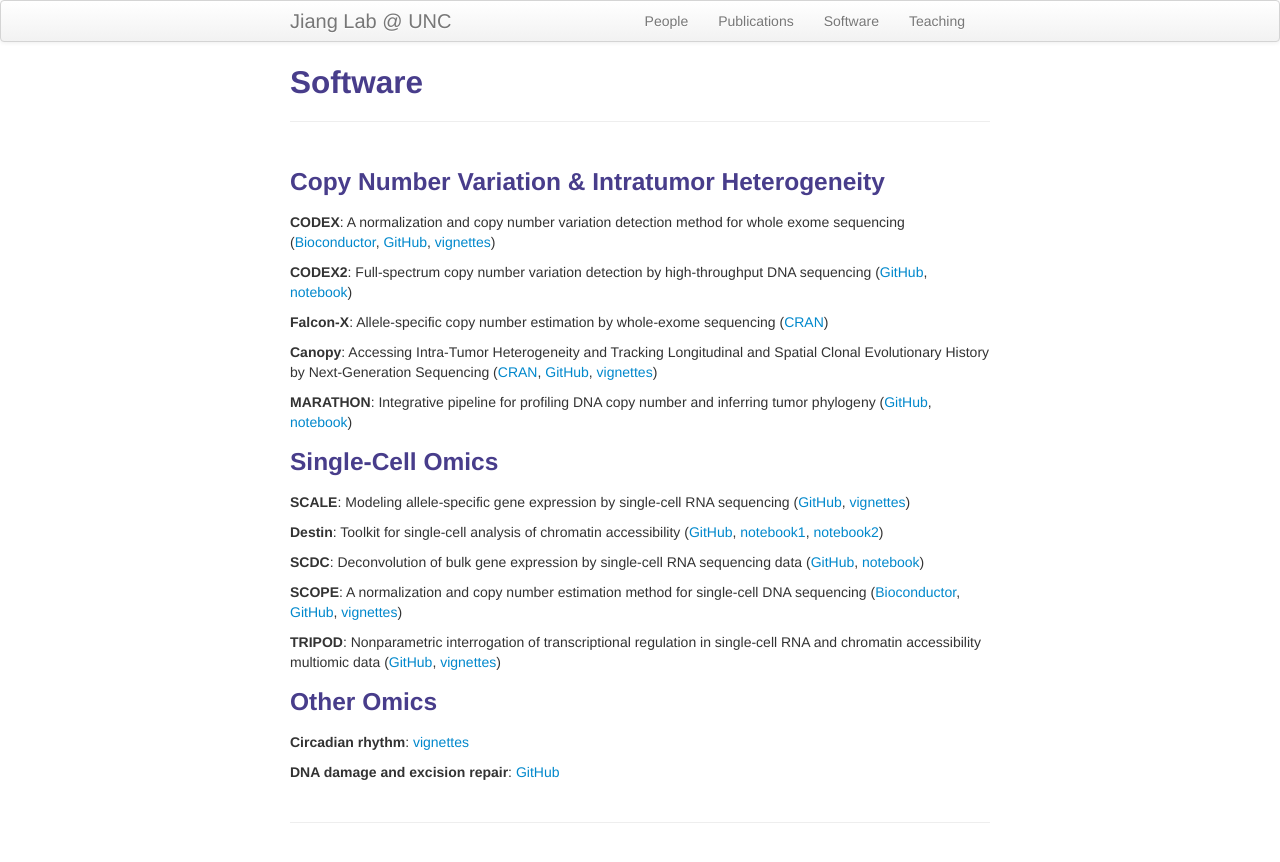
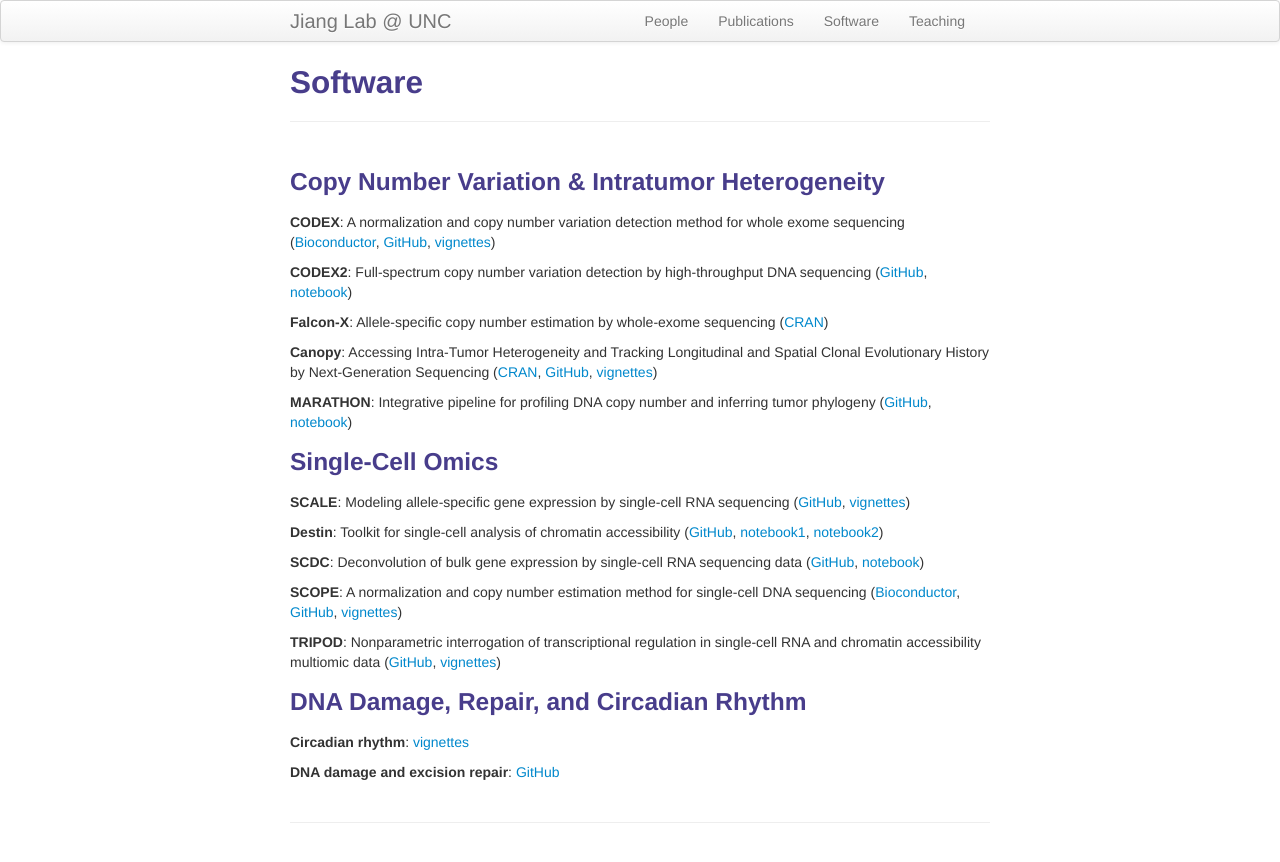
Before and after one commit to yuchaojiang/yuchaojiang.github.io, a Jekyll site: the page built from pages/software.md, in a window 1280 px wide. Shown: the top 862 px of the page. Built offline with Jekyll 4.4.1, drawn with Linux system fonts in a browser that asks for light colours.

Commit message:
Update software.md

```diff
--- a/pages/software.md
+++ b/pages/software.md
@@ -29,7 +29,7 @@ sequencing ([Bioconductor](https://bioconductor.org/packages/SCOPE/), [GitHub](h
 
 **TRIPOD**: Nonparametric interrogation of transcriptional regulation in single-cell RNA and chromatin accessibility multiomic data ([GitHub](https://github.com/yharigaya/TRIPOD), [vignettes](http://htmlpreview.github.io/?https://github.com/yharigaya/TRIPOD/blob/main/vignettes/TRIPOD.html))
 
-### Other Omics
+### DNA Damage, Repair, and Circadian Rhythm
 
 **Circadian rhythm**: [vignettes](https://htmlpreview.github.io/?https://github.com/wenwenm183/Circadian_Genes_Benchmark/blob/master/vignettes/Vignettes-of-Circadian-Paper.html)
 
```
